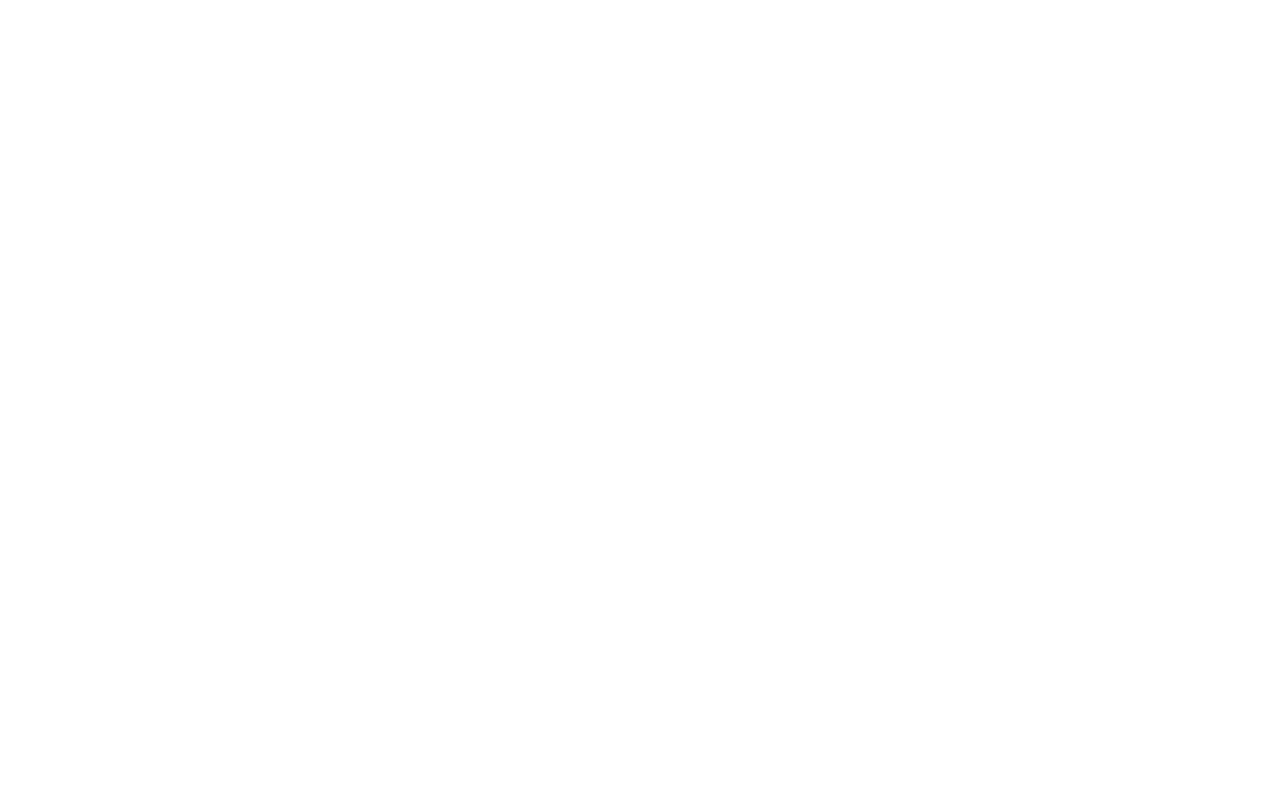
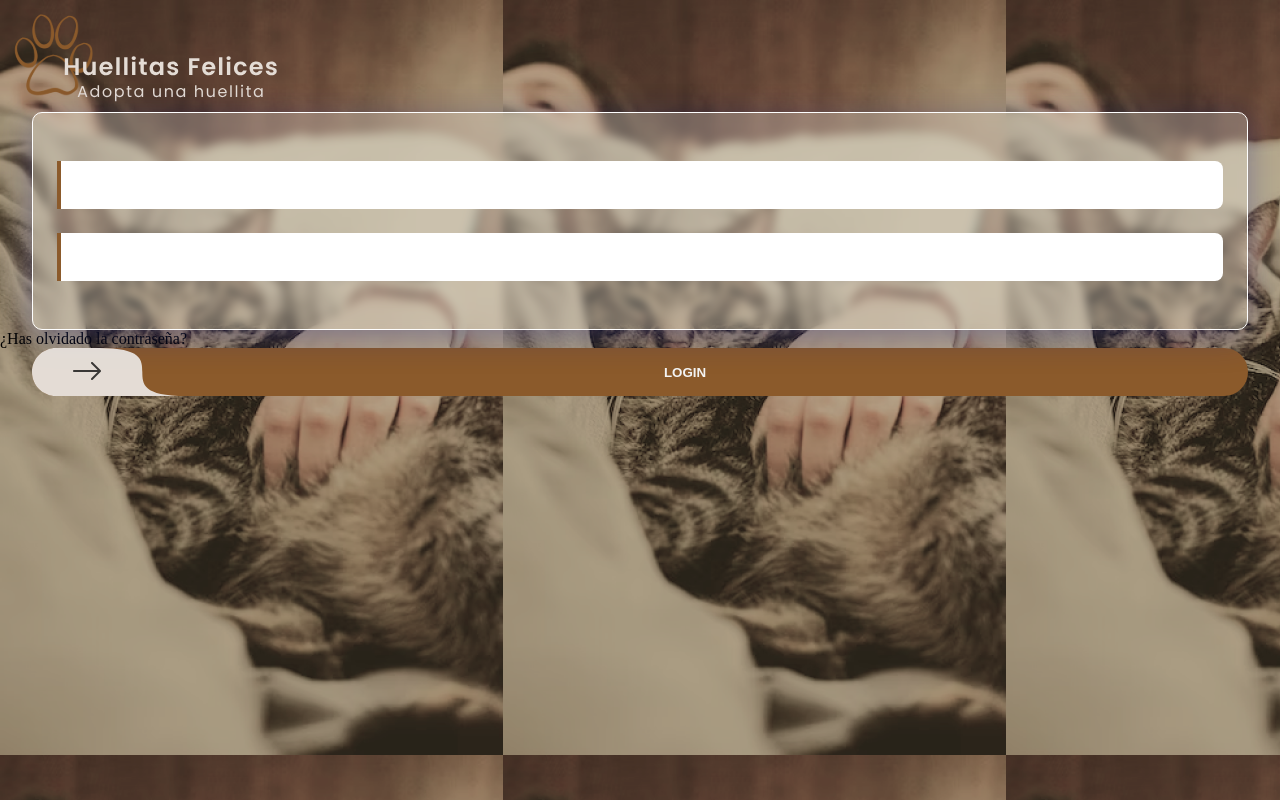
Before and after one commit to PresaMaite/HuellitasFelices, a React (Vite) app: page / in a window 1280 px wide. Built offline with nearby package versions, Linux system fonts and the light colour scheme.

Commit message:
login and logo added

```diff
--- a/src/App.jsx
+++ b/src/App.jsx
@@ -1,11 +1,11 @@
 import './App.css'
-
+import { Login } from './layouts/login/Login'
 
 function App() {
 
   return (
     <>
-
+      <Login></Login>
     </>
   )
 }
--- /dev/null
+++ b/src/layouts/login/Login.css
@@ -0,0 +1,30 @@
+.layoutBackground {
+    background-image: url(./../../assets/images/catBg.webp);
+
+    height: 100vh;
+}
+
+.loginStyles {
+    padding: 48px 24px;
+
+    background-color: white;
+
+    background: rgba( 255, 255, 255, 0.25 );
+    box-shadow: 0 8px 32px 0 rgba( 31, 38, 135, 0.37 );
+    backdrop-filter: blur( 5px );
+    -webkit-backdrop-filter: blur( 5px );
+    border-radius: 10px;
+    border: 1px solid rgba( 255, 255, 255);
+
+    margin: 0 32px;
+
+    display: flex;
+    flex-direction: column;
+    align-items: center;
+    justify-content: center;
+    gap: 24px;
+}
+
+.btnContainer {
+    margin: 0 32px;
+}
--- /dev/null
+++ b/src/layouts/login/Login.jsx
@@ -0,0 +1,26 @@
+import "./Login.css";
+import logo from "./../../assets/images/LogoWhite.svg";
+import btnIcon from "./../../assets/btnDecoration/arrowRight.svg";
+
+import { Input } from "../../components/input/Input";
+import { Btn } from "../../components/btn/Btn";
+
+
+export const Login = () => {
+    return(
+        <div className="layoutBackground">
+            <img src={logo} alt="" />
+
+            <div className="loginStyles">
+                <Input/>
+                <Input/>
+            </div>
+            <p>¿Has olvidado la contraseña?</p>
+
+            <div className="btnContainer">
+                <Btn text="LOGIN" icon={btnIcon} />
+            </div>
+
+        </div>
+    )
+}
```
Also changed, not shown: src/assets/images/LogoWhite.svg (added), src/assets/images/catBg.webp (added).
